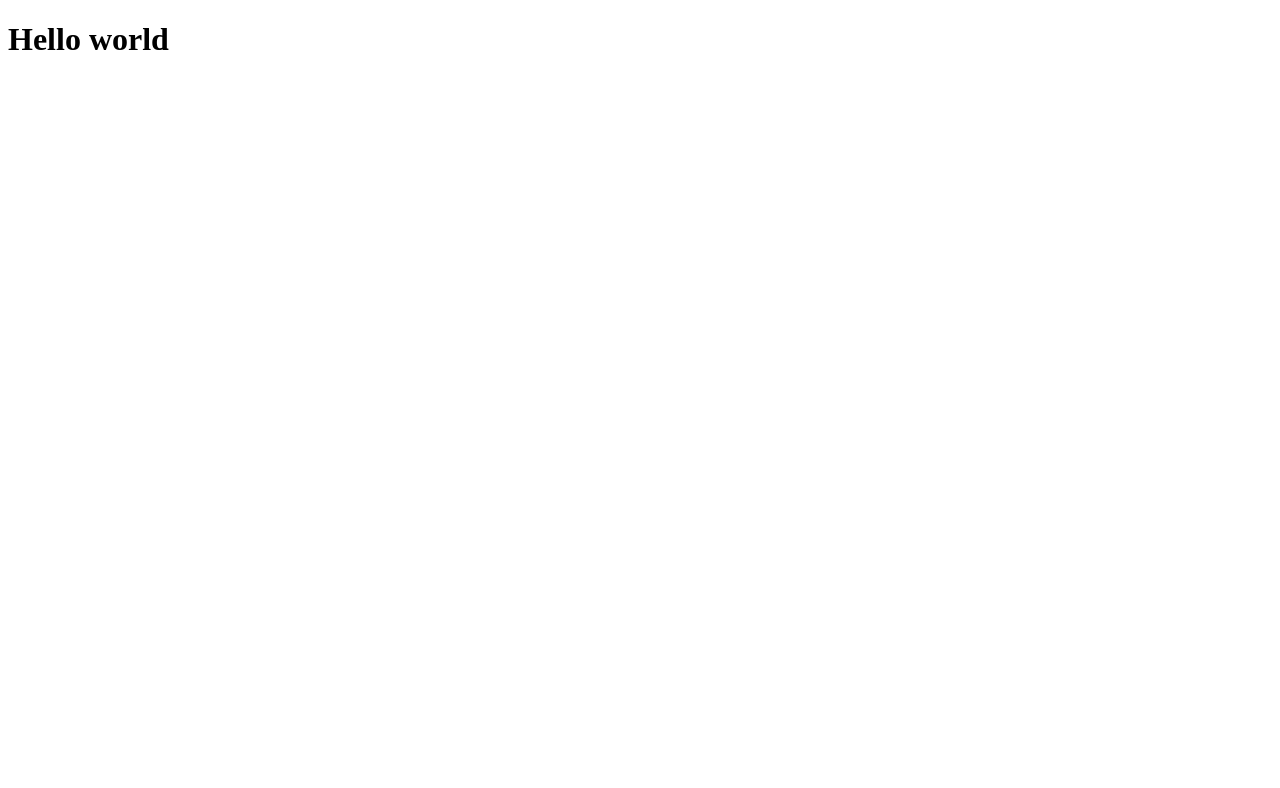
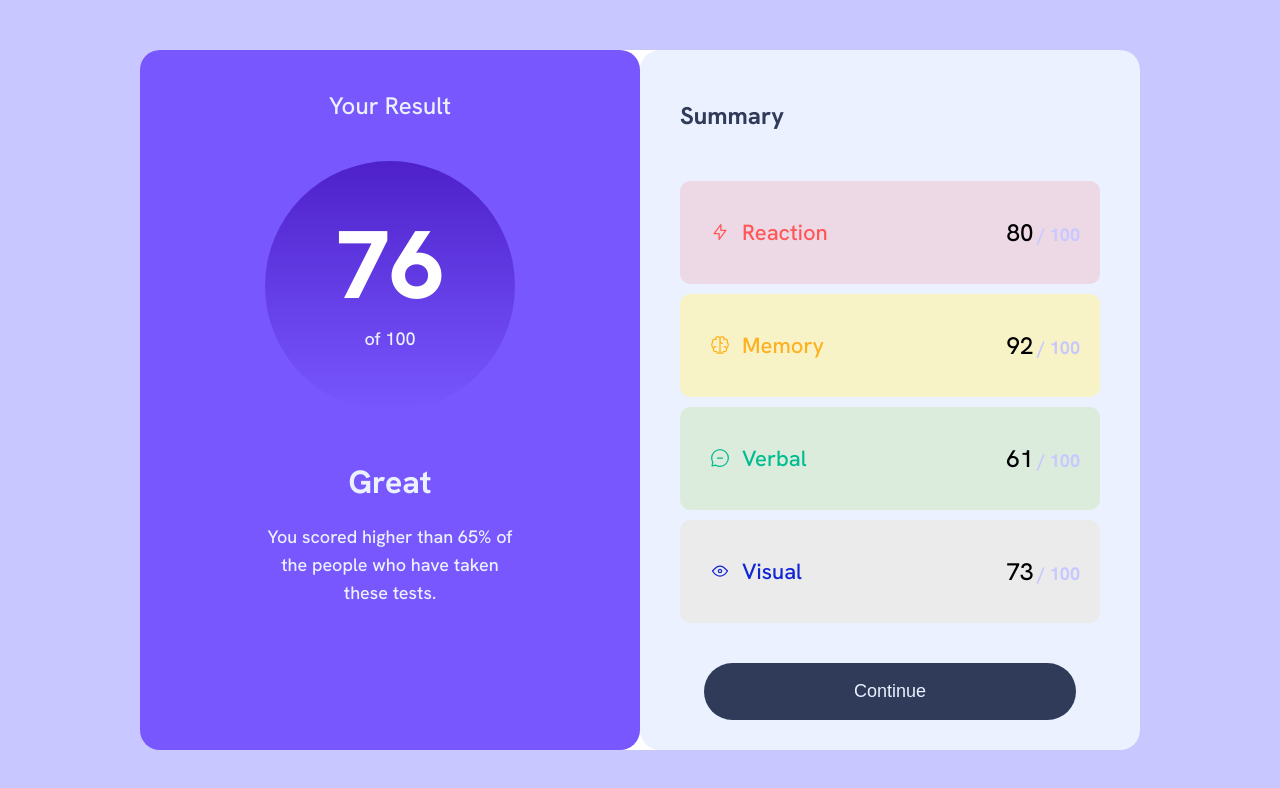
Before and after one commit to sossa0233-bot/results-summary, a plain HTML site: page index.html in a window 1280 px wide. Drawn offline with Linux system fonts and the light colour scheme.

Commit message:
added new files

```diff
--- a/index.html
+++ b/index.html
@@ -4,8 +4,59 @@
   <meta charset="UTF-8">
   <meta name="viewport" content="width=device-width, initial-scale=1.0">
   <title>Document</title>
+  <link rel="stylesheet" href="styles.css">
+  <link rel="preconnect" href="https://fonts.googleapis.com">
+<link rel="preconnect" href="https://fonts.gstatic.com" crossorigin>
+<link href="https://fonts.googleapis.com/css2?family=Figtree:ital,wght@0,300..900;1,300..900&family=Hanken+Grotesk:ital,wght@0,100..900;1,100..900&family=Roboto:ital,wght@0,100..900;1,100..900&display=swap" rel="stylesheet">
 </head>
 <body>
-  <h1>Hello world</h1>
+  <div  class="custom-container">
+    <div class="right-section">
+    <h2 class="result">Your Result</h2>
+    <div>
+      <div class="circle">
+      <h1 class="head">76</h1>
+      <p class="of">of 100</p>
+    </div>
+      <h1 class="great">Great</h1>
+      <p class="text">You scored higher than 65% of the people who have taken these tests.</p>
+    </div>
+    </div>
+
+    <div class="left-section">
+      <h2 class="summary">Summary</h2>
+      <div class="category red">
+        <div class="icon-text">
+          <img src="images/icon-reaction.svg" alt="reaction icon" class="icon">
+          <p class="category-name">Reaction</p>
+        </div>
+        <p class="score"><span class="points">80</span> <span class="out-of">/ 100</span></p>
+      </div>
+      <div class="category yellow">
+        <div class="icon-text">
+          <img src="images/icon-memory.svg" alt="memory icon" class="icon">
+          <p class="category-name">Memory</p>
+        </div>
+        <p class="score"><span class="points">92</span> <span class="out-of">/ 100</span></p>
+      </div>
+      <div class="category green">
+        <div class="icon-text">
+          <img src="images/icon-verbal.svg" alt="verbal icon" class="icon">
+          <p class="category-name">Verbal</p>
+        </div>
+        <p class="score"><span class="points">61</span> <span class="out-of">/ 100</span></p>
+      </div>
+      <div class="category blue">
+        <div class="icon-text">
+          <img src="images/icon-visual.svg" alt="visual icon" class="icon">
+          <p class="category-name">Visual</p>
+        </div>
+        <p class="score"><span class="points">73</span> <span class="out-of">/ 100</span></p>
+      </div>
+      <div class="cont">
+           <button class="continue-btn">Continue</button>
+      </div>
+
+  </div>
 </body>
 </html>
--- /dev/null
+++ b/styles.css
@@ -0,0 +1,213 @@
+:root {
+  /* Primary Colors */
+  --light-red: hsl(0, 100%, 67%);
+  --orangey-yellow: hsl(39, 100%, 56%);
+  --green-teal: hsl(166, 100%, 37%);
+  --cobalt-blue: hsl(234, 85%, 45%);
+
+  /* Gradients */
+  --gradient-bg-start: hsl(252, 100%, 67%);
+  --gradient-bg-end: hsl(241, 81%, 54%);
+  --gradient-circle-start: hsla(256, 72%, 46%, 1);
+  --gradient-circle-end: hsla(241, 72%, 46%, 0);
+
+  /* Neutrals */
+  --white: hsl(0, 0%, 100%);
+  --pale-blue: hsl(221, 100%, 96%);
+  --light-lavender: hsl(241, 100%, 89%);
+  --dark-gray-blue: hsl(224, 30%, 27%);
+}
+
+/* Import the font from Google Fonts */
+@import url('https://fonts.googleapis.com/css2?family=Hanken+Grotesk:wght@500;700;800&display=swap');
+
+body {
+  font-family: 'Hanken Grotesk', sans-serif;
+  font-weight: 500;
+  /* default weight */
+  background-color: var(--light-lavender);
+  display: flex;
+  justify-content: center;
+  align-items: center;
+  height: 100vh;
+  margin: 0;
+}
+.custom-container {
+  width: 1000px;
+  height: 700px;
+   border-radius: 50px;
+  background-color: var(--white); /* just so you can see it */
+  margin: 0 auto;
+  font-family: 'Hanken Grotesk',;
+}
+.right-section {
+  float: left;
+  width: 500px;
+height: 700px;
+border-radius: 20px;
+  background-color: var(--gradient-bg-start); /* just so you can see it */
+  text-align: center;
+  font-family: 'Hanken Grotesk',;
+}
+.result{
+  color: var(--pale-blue);
+  font-weight: 500;
+  padding-top: 30px;
+  font-size: 24px;
+  padding: 20px 40px;
+}
+.circle{
+  width: 250px;
+  height: 250px;
+  border-radius: 50%;
+  background: linear-gradient(180deg, var(--gradient-circle-start) 0%, var(--gradient-circle-end) 100%);
+  margin: 20px auto;
+  display: flex;
+  flex-direction: column;
+  color: var(--white);
+  font-size: 48px;
+  font-weight: 700;
+  line-height:24px ;
+  text-align: center;
+  justify-content: center;
+}
+.head{
+  font-size: 96px;
+  font-weight: 800;
+  margin-top: 50px;
+}
+.of{
+  font-size: 18px;
+  font-weight: 500;
+  margin-top: -15px;
+  color: var(--pale-blue);
+}
+.great{
+  font-size: 32px;
+  font-weight: 700;
+  color: var(--pale-blue);
+  margin-top: 50px;
+  margin-bottom: 10px;
+}
+.text{
+  font-size: 18px;
+  font-weight: 500;
+  color: var(--pale-blue);
+  margin: 20px 40px;
+  line-height: 28px;
+  width: 250px;
+  margin: auto;
+  padding-top: 10px;
+}
+.left-section {
+  float: right;
+  width: 500px;
+  height: 700px;
+  border-radius: 20px;
+  background-color: var(--pale-blue); /* just so you can see it */
+  font-family: 'Hanken Grotesk',;
+}
+.left-section h2 {
+  text-align: left;
+  padding: 30px 40px;
+  font-size: 24px;
+  font-weight: 700;
+  color: var(--dark-gray-blue);
+}
+.left-section .category{
+  display: flex;
+  align-items: center;
+  justify-content: space-between;
+  padding: 15px 20px;
+  margin: 10px 40px;
+  border-radius: 10px;
+  background-color: var(--light-lavender);
+
+}
+.left-section .category .left{
+  display: flex;
+  align-items: center;
+}
+.left-section .category .left img{
+  margin-right: 15px;
+}
+.left-section .category .left .name{
+  font-size: 18px;
+  font-weight: 700;
+  color: var(--dark-gray-blue);
+}
+.left-section .category .right{
+  font-size: 18px;
+  font-weight: 700;
+}
+.left-section .category .right .score{
+  color: var(--dark-gray-blue);
+}
+.left-section .category .right .out-of{
+  color: var(--dark-gray-blue);
+  opacity: 0.5;
+  margin-left: 5px;
+}
+.left-section .category.red{
+  background-color: rgba(255, 0, 0, 0.1);
+}
+.left-section .category.yellow{
+  background-color: rgb(247, 243, 199);
+}
+.left-section .category.green{
+  background-color: rgb(220, 236, 220);
+}
+.left-section .category.blue{
+  background-color: rgb(235, 235, 235);
+}
+.icon-text{
+  display: flex;
+  align-items: center;
+  justify-content: space-between;
+}
+.icon{
+  padding-left: 10px;
+  padding-right: 12px;
+}
+.category-name{
+  font-size: 22px;
+  font-weight: 700px;
+}
+.points{
+  font-size: 24px;
+}
+.out-of{
+  font-size: 18px;
+  color: var(--light-lavender);
+  font-weight: bold;
+}
+
+.category.red .category-name{
+  color: var(--light-red);
+}
+.category.yellow .category-name{
+  color: var(--orangey-yellow);
+}
+.category.green .category-name{
+  color: var(--green-teal);
+}
+.category.blue .category-name{
+  color:var(--cobalt-blue)
+}
+button{
+  display: flex;
+padding: 18px 150px;
+border-radius: 30px;
+border: none;
+background-color: var(--dark-gray-blue);
+color:var(--pale-blue);
+
+margin: 0 auto;
+}
+.continue-btn{
+font-size: 18px;
+margin-top: 3px;
+}
+.cont{
+  margin-top: 40px;
+}
```
Also changed, not shown: images/favicon-32x32.png (added), images/icon-memory.svg (added), images/icon-reaction.svg (added), images/icon-verbal.svg (added), images/icon-visual.svg (added).
